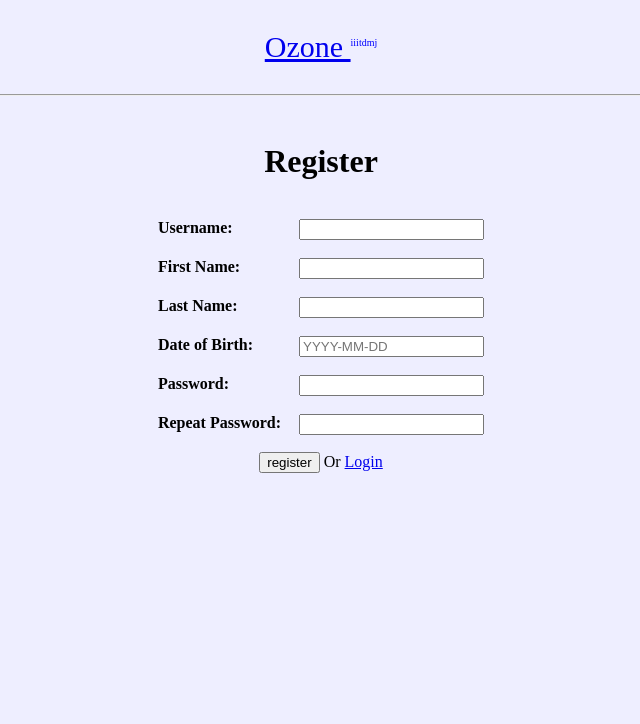
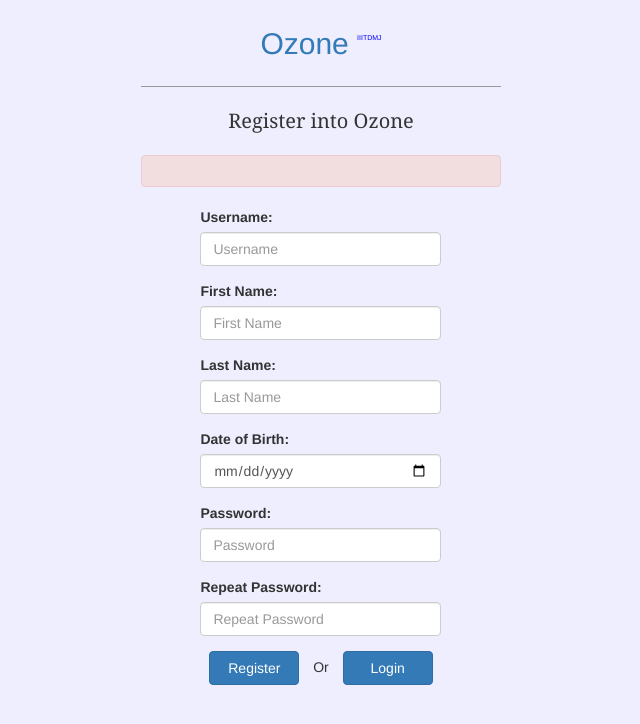
Before and after one commit to Samy-33/Ozone, a Django app: page /register/ in a window 1280 px wide. Shown: the top 724 px of the page, without its empty margins (319-959 px from the left). Run offline with Django 3.2, Linux system fonts and the light colour scheme; some libraries are stand-ins or nearby versions.

Commit message:
Bootstrapped register page, added bootstrap attributes to RegistrationForm

```diff
--- a/inout/forms.py
+++ b/inout/forms.py
@@ -8,17 +8,37 @@ class DateInput(forms.DateInput):
     input_type = 'date'
 
 class RegistrationForm(forms.Form):
-    username = forms.RegexField(regex=r'^\w+$',
-                                widget=forms.TextInput(attrs=dict(required=True, max_lenght=20)),
-                                label=_('Username'),
-                                error_messages={'invalid':_("This is not a valid username [Only letters and digits allowed]")})
-    fname = forms.CharField(widget=forms.TextInput(attrs=dict(required=True, max_length=20)), label=_("First Name"))
-    lname = forms.CharField(widget=forms.TextInput(attrs=dict(required=True, max_length=20)), label=_("Last Name"))
-    dob = forms.DateTimeField(widget=forms.DateInput(attrs=dict(required=False, placeholder="YYYY-MM-DD")), label=_("Date of Birth"))
-    password1 = forms.CharField(widget=forms.PasswordInput(attrs=dict(required=True, max_length=30, render_value=True)),
-                                label=_("Password"))
-    password2 = forms.CharField(widget=forms.PasswordInput(attrs=dict(required=True, max_length=30, render_value=True)),
-                                label=_("Repeat Password"))
+    username = forms.RegexField(
+        regex=r'^\w+$',
+        widget=forms.TextInput(attrs={'required': True, 'max_length': 20, 'class': 'form-control',
+                                      'placeholder': 'Username'}),
+        label=_('Username'),
+        error_messages={'invalid': ("This is not a valid username [Only letters and digits allowed]")}
+    )
+    fname = forms.CharField(
+        widget=forms.TextInput(attrs={'required': True, 'max_length': 20, 'class': 'form-control',
+                                      'placeholder': 'First Name'}),
+        label=_("First Name")
+    )
+    lname = forms.CharField(
+        widget=forms.TextInput(attrs={'required': True, 'max_length': 20, 'class': 'form-control',
+                                      'placeholder': 'Last Name'}),
+        label=_("Last Name")
+    )
+    dob = forms.DateTimeField(
+        widget=forms.DateInput(attrs={'type': 'date', 'required': False, 'class': 'form-control'}),
+        label=_("Date of Birth")
+    )
+    password1 = forms.CharField(
+        widget=forms.PasswordInput(attrs={'required': True, 'max_length': 30, 'render_value': True,
+                                          'class': 'form-control', 'placeholder': 'Password'}),
+        label=_("Password")
+    )
+    password2 = forms.CharField(
+        widget=forms.PasswordInput(attrs={'required': True, 'max_length': 30, 'render_value': True,
+                                          'class': 'form-control', 'placeholder': 'Repeat Password'}),
+        label=_("Repeat Password")
+    )
 
 
     def clean_username(self):
--- a/inout/static/inout/css/login.css
+++ b/inout/static/inout/css/login.css
@@ -1,27 +1,5 @@
-body {
-    background-color: #eef;
-    margin-top: 3%;
-}
-hr {
-    border-top: 1px solid #999;
-}
-sup {
-    font-size: 7px;
-    top: -2em;
-}
 .form-group {
-    width: 80%;
-}
-.heading {
-    color: blue;
-    font-size: 30px;
-    padding: 0;
-    margin: 10px 0 0 0;
-    width: 40.0%;
-    display: inline-block;
-}
-.heading a:link{
-    text-decoration: none;
+    width: 80% !important;
 }
 .login-heading {
     font-size: 20px;
@@ -29,13 +7,12 @@ sup {
     margin: 0px auto;
     padding: 0;
     display: block;
-    width: 45%;
+    width: 60%;
 }
 .login-button {
     width: 25%;
     margin: 0 10px auto;
 }
-.login-errors ul li {
-    color: #f00;
-    font-weight: 100;
+.register-form-inputs {
+    margin-left: 16.5%;
 }
--- a/inout/templates/inout/register.html
+++ b/inout/templates/inout/register.html
@@ -1,40 +1,49 @@
-<!DOCTYPE html>
+{% extends 'inout/base.html' %}
 {% load static %}
-<html>
-	<head>
-		<title> Welcome to Ozone Judge </title>
-		<link href="{% static 'inout/css/base.css' %}" rel="stylesheet" type="text/css" />
-		<link href="{% static 'inout/css/form-table.css' %}" rel="stylesheet" type="text/css" />
-	</head>
-	<body>
+
+{% block css %}
+  <link href="{% static 'inout/css/login.css' %}" rel="stylesheet" type="text/css" />
+{% endblock %}
+
+{% block content %}
+  <div class="col-md-4 col-sm-4 col-md-offset-4 col-sm-offset-4">
     <center>
-			<p style="color:blue; font-size:30px;">
-				<a href='{% url "inout:home"%}' >
-					Ozone
-				</a>
-				<sup style="font-size:10px;">
-					iiitdmj
-				</sup>
-			</p>
-			<hr><br>
-			<h1>Register</h1>
-			<form method='post' action='{% url "inout:register"%}'>
+      <div class="login-heading">Register into Ozone</div>
+    </center>
+    <br>
+
+    <form method='post' action='{% url "inout:register"%}' role="form">
       {% csrf_token %}
-				<table>
+
+      <div class="alert alert-danger" role="alert">
+        <span class="sr-only">Error:</span>
+        {% for key, error in form.errors.items %}
+          {{ error }}
+        {% endfor %}
+      </div>
+
+      <div class="register-form-inputs">
         {% for field in form %}
-						<tr>
-							<th style="float:left;">
+          <div class="form-group">
             {{field.label_tag}}
-							</th>
-							<td>
-								{{field}}{{field.errors}}
-							</td>
-						</tr>
+            {{field}}
+          </div>
         {% endfor %}
-				</table>
-				<input type="submit" value="register"/> Or <a href='{% url 'inout:login' %}'>Login</a>
+      </div>
 
+      <center>
+        <button type="submit" class="login-button btn btn-primary">Register</button>
+        Or
+        <a href="{% url 'inout:login' %}" class="login-button btn btn-primary">Login</a>
+      </center>
     </form>
-		</center>
-	</body>
-</html>
+  </div>
+{% endblock %}
+
+{% block js %}
+  <script type="text/javascript">
+    $(document).ready(function() {
+      $('.navigation-bar').css('display', 'none');
+    });
+  </script>
+{% endblock %}
```
Also changed, not shown: inout/templates/inout/login.html (+3 -4 lines). Lines whose indentation alone changed are shown as unchanged.
